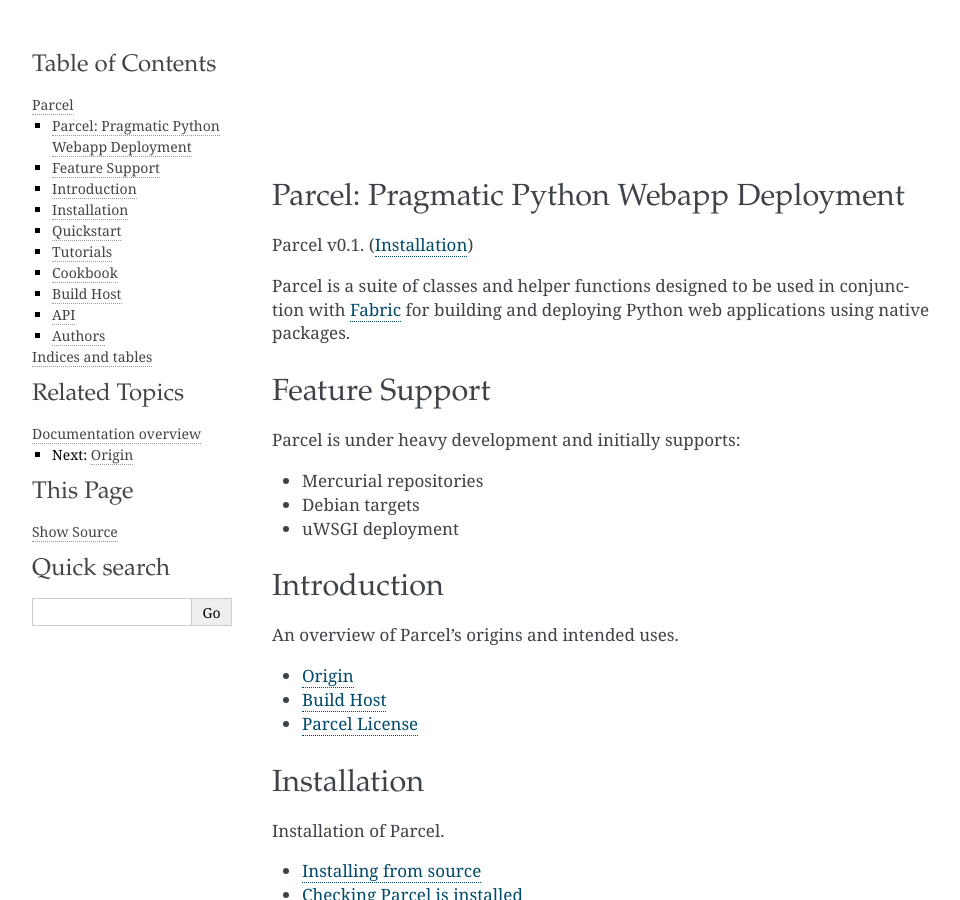
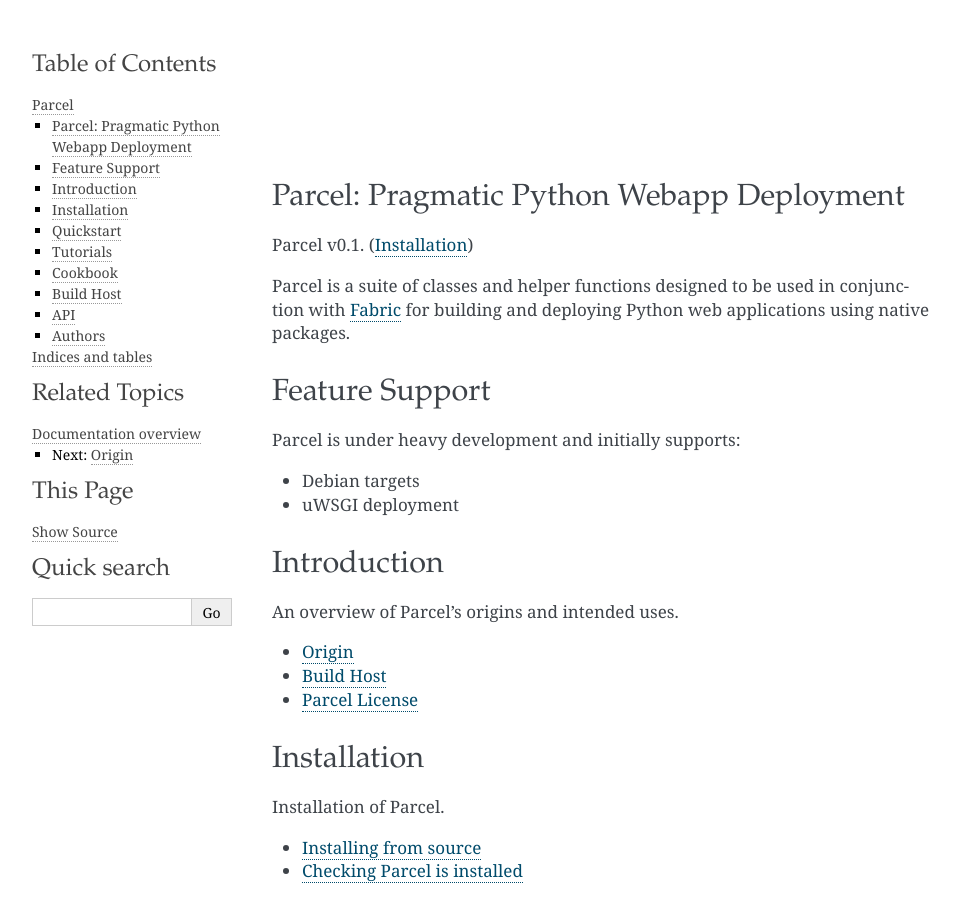
Before and after one commit to phspagiari/parcel, a Sphinx documentation site: the page built from docs/index.rst, in a window 1280 px wide and 900 px high. Shown: the whole window, without its empty margins (148-1108 px from the left). Built offline with Sphinx 7.4.7, drawn with Linux system fonts in a browser that asks for light colours.

Commit message:
change about hg repos

```diff
--- a/docs/index.rst
+++ b/docs/index.rst
@@ -20,7 +20,6 @@
 
 Parcel is under heavy development and initially supports:
 
-- Mercurial repositories
 - Debian targets
 - uWSGI deployment
 
```
